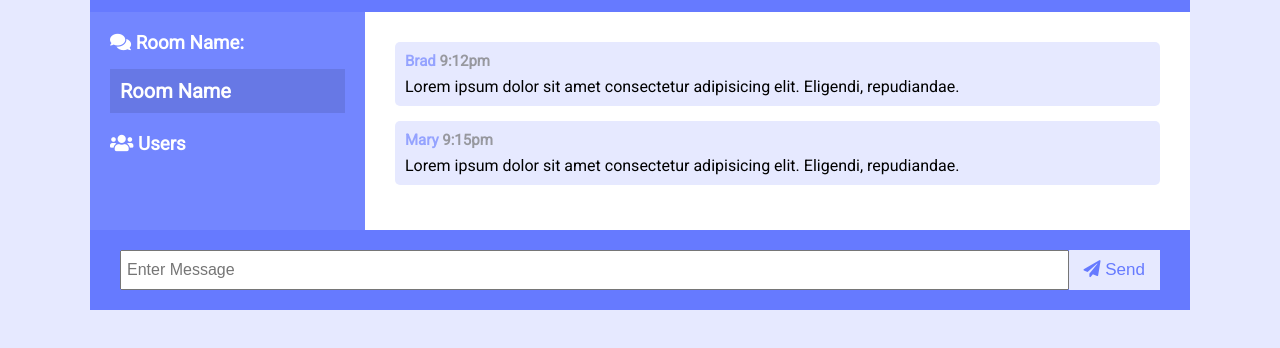
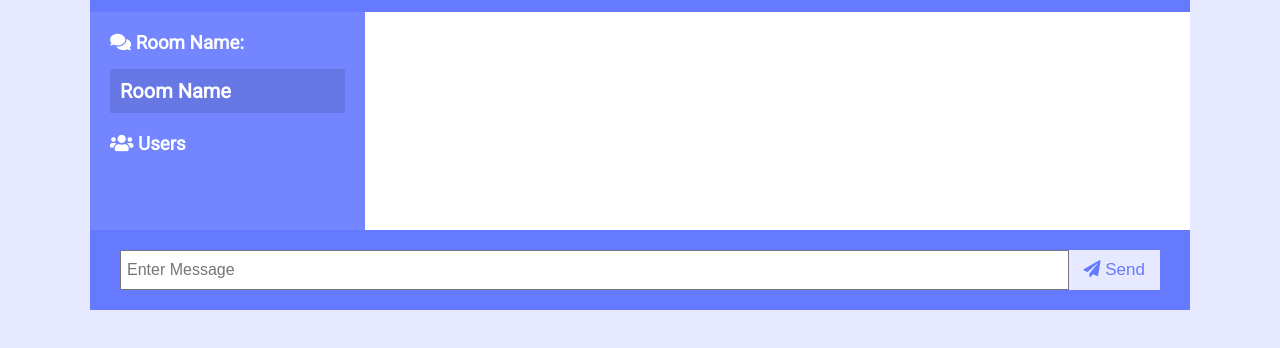
Before and after one commit to anabeto93/Socketio-Chat-App, a website: page public/chat.html in a window 1280 px wide. Shown: the part 86-434 px from the top of the page. Drawn offline with nearby package versions, Linux system fonts and the light colour scheme; no server answers.

Commit message:
removed the default chat messages.

```diff
--- a/public/chat.html
+++ b/public/chat.html
@@ -21,20 +21,6 @@
         <ul id="users"></ul>
       </div>
       <div class="chat-messages">
-					<div class="message">
-						<p class="meta">Brad <span>9:12pm</span></p>
-						<p class="text">
-							Lorem ipsum dolor sit amet consectetur adipisicing elit. Eligendi,
-							repudiandae.
-						</p>
-					</div>
-					<div class="message">
-						<p class="meta">Mary <span>9:15pm</span></p>
-						<p class="text">
-							Lorem ipsum dolor sit amet consectetur adipisicing elit. Eligendi,
-							repudiandae.
-						</p>
-					</div>
       </div>
     </main>
     <div class="chat-form-container">
```
